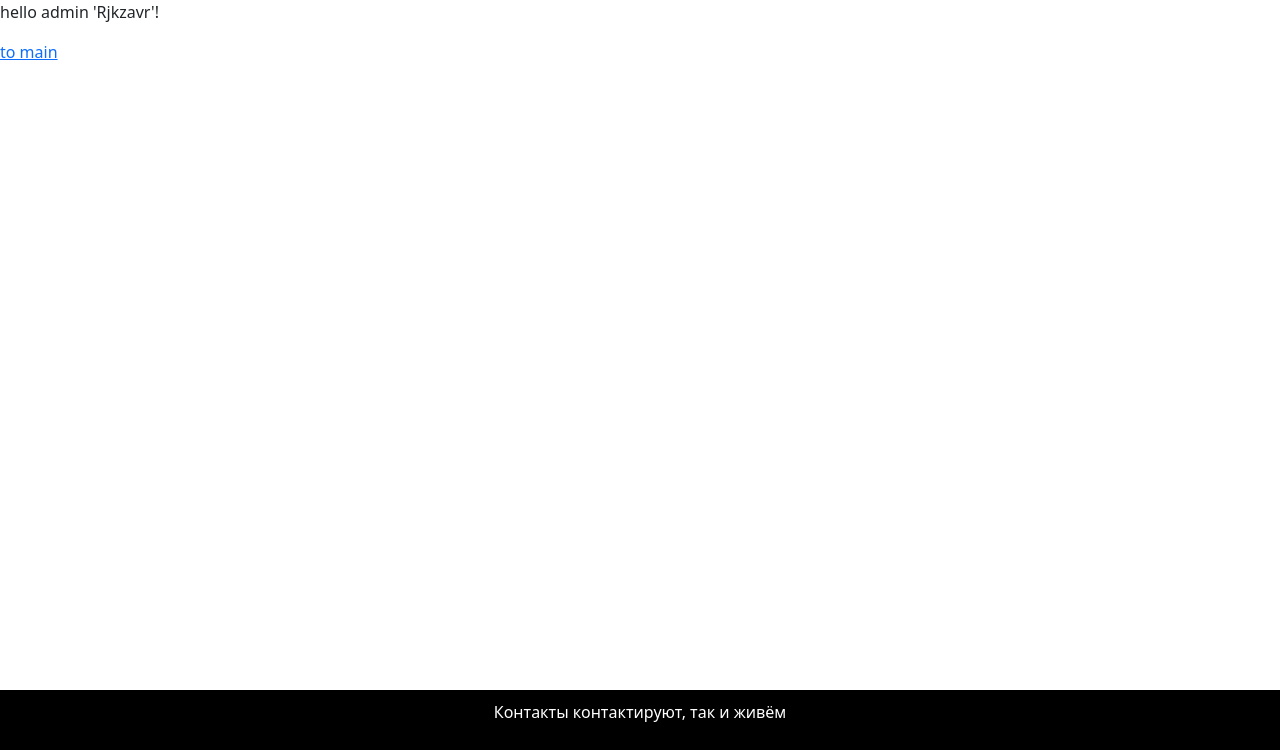
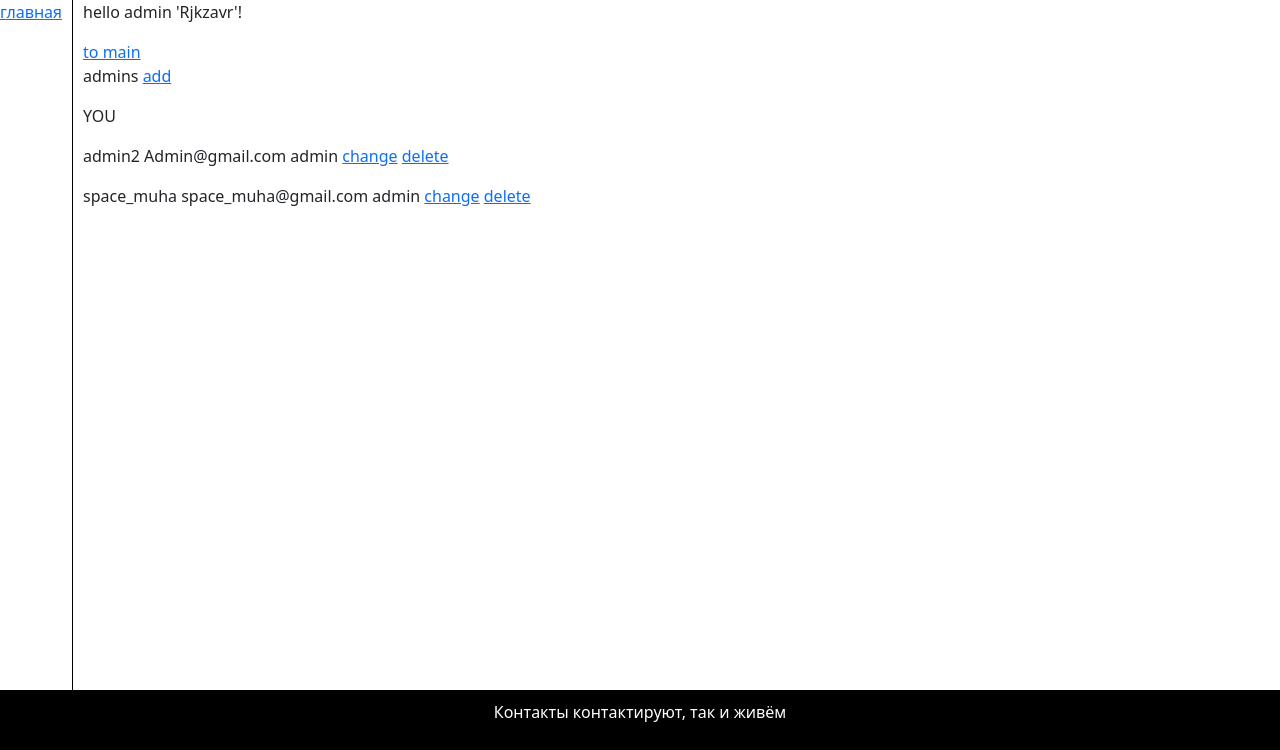
Before and after one commit to N1k0lay78/ShopExample, a Flask app: page /admin/ in a window 1280 px wide. Shown: the part 50-800 px from the top of the page. Run offline with Flask 2, Linux system fonts and the light colour scheme; a user stored in the database is signed in; data comes from the database, SQL or seed files in the repository; both versions use the stored data as it was after the commit; some libraries are stand-ins or nearby versions.

Commit message:
сделал добавление/удаление/редактирование админа
вынес проверку пароля в отдельную функцию
сделал небольшой ренейминг названия типов ссылок
функция регистрации используется при создании и админа и пользователя (передаётся параметр доступа)
небольшой редизайн админской панели

```diff
--- a/main.py
+++ b/main.py
@@ -17,21 +17,37 @@ data = {
         ['/', 'главная'],
         ['/item/1', 'товар номер 1'],
     ],
-    "logined_links": [
+    "authorized_links": [
         ['/logout', 'разлогиниться'],
     ],
-    "unlogined_links": [
-        ['/login', 'зaлогиниться'],
+    "unauthorized_links": [
+        ['/login', 'зарегестрироваться'],
     ],
     "admin_links": [
         ['/admin', 'панель администратора'],
     ],
+    "admin_page": [
+        ['/admin', 'главная']
+    ],
 }
+
+
+def check_passwords(password_1, password_2):
+    error = ""
+    if len(password_1) < 8:
+        error = "Длинна пароля менее 8 символов"
+    elif password_1.isdigit():
+        error = "В пароле нет буквы"
+    elif password_1.isalpha():
+        error = "В пароле нет цифры"
+    elif password_1 != password_2:
+        error = "Пароли не совпадают"
+    return error
 
 
 def render_page(page: str, title, **kwargs):
     return render_template(page, title=title, data=data,
-                           is_logined=not current_user.is_anonymous,
+                           authorized=not current_user.is_anonymous,
                            is_admin=not current_user.is_anonymous and current_user.access > 0,
                            **kwargs)
 
@@ -70,25 +86,20 @@ def login_page():
     return render_page('users/login.html', 'Логин', form=form, error=error)
 
 
-def register(register_form):
+def register(register_form, access):
     error = ""
     session = db_session.create_session()
     if session.query(User).filter(User.email == register_form.email.data).first():
         error = "Эта почта уже использовалась"
     elif session.query(User).filter(User.nickname == register_form.name.data).first():
         error = "Уже есть пользователь с таким именем"
-    elif register_form.first_password.data != register_form.repeat_password.data:
-        error = "Пароли не совпадают"
-    elif len(register_form.first_password.data) < 8:
-        error = "Длинна пароля менее 8 символов"
-    elif register_form.first_password.data.isdigit():
-        error = "В пароле нет буквы"
-    elif register_form.first_password.data.isalpha():
-        error = "В пароле нет цифры"
+    elif check_passwords(register_form.first_password.data, register_form.repeat_password.data):
+        error = check_passwords(register_form.first_password.data, register_form.repeat_password.data)
     else:
         new_user = User()
         new_user.nickname = register_form.name.data
         new_user.email = register_form.email.data
+        new_user.access = access
         new_user.set_password(register_form.first_password.data)
         session.add(new_user)
         session.commit()
@@ -101,7 +112,7 @@ def register_page():
     form = UserForm()
     error = ""
     if request.method == 'POST':
-        error = register(form)
+        error = register(form, 0)
         if error == "":
             return redirect('/login')
     return render_page('users/register.html', 'Регистрация', form=form, error=error)
@@ -114,13 +125,115 @@ def logout_page():
     return redirect("/")
 
 
+# admins page
+def upward_admin(current_admin, id_admin):
+    session = db_session.create_session()
+    searched_admin = session.query(User).filter(User.id == id_admin).first()
+    session.close()
+    return current_admin.access > searched_admin.access
+
+
+def get_admin(id_admin):
+    session = db_session.create_session()
+    searched_admin = session.query(User).filter(User.id == id_admin).first()
+    session.close()
+    return searched_admin
+
+
+def admin():
+    session = db_session.create_session()
+    admins = session.query(User).filter(User.access > 0).all()
+    session.close()
+    return admins
+
+
 @app.route('/admin/')
 @login_required
 def admin_page():
-    if current_user.access > 0:
-        return render_page('admin/main.html', 'Панель администратора', admin=current_user)
+    if current_user.access < 1:
+        return redirect('/login')
+    admins = admin()
+    return render_page('admin/main.html', 'Панель администратора', current_admin=current_user, admins=admins)
+
+
+@app.route('/admin/admin/register/', methods=['GET', 'POST'])
+def admin_register_page():
+    form = UserForm()
+    error = ""
+    if request.method == 'POST':
+        error = register(form, 1)
+        if error == "":
+            return redirect('/admin')
+    return render_page('users/register.html', 'Регистрация', form=form, error=error)
+
+
+def admin_change(id_admin, change_admin_from):
+    error = ""
+    session = db_session.create_session()
+    searched_admin = session.query(User).filter(User.id == id_admin).first()
+    if (session.query(User).filter(User.email == change_admin_from.email.data).first() and
+            change_admin_from.email.data != searched_admin.email):
+        error = "Эта почта уже использовалась"
+    elif (session.query(User).filter(User.nickname == change_admin_from.name.data).first() and
+          change_admin_from.name.data != searched_admin.nickname):
+        error = "Уже есть пользователь с таким именем"
+    elif (check_passwords(change_admin_from.first_password.data, change_admin_from.repeat_password.data) and
+          change_admin_from.first_password.data != ""):
+        error = check_passwords(change_admin_from.first_password.data, change_admin_from.repeat_password.data)
     else:
+        searched_admin.nickname = change_admin_from.name.data
+        searched_admin.email = change_admin_from.email.data
+        if change_admin_from.first_password.data != "":
+            searched_admin.set_password(change_admin_from.first_password.data)
+        session.commit()
+    session.close()
+    return error
+
+
+@app.route('/admin/admin/change/<int:id_admin>', methods=['GET', 'POST'])
+@login_required
+def admin_change_page(id_admin):
+    if current_user.access < 1:
         return redirect('/login')
+    if not upward_admin(current_user, id_admin):
+        return redirect('/admin')
+    form = ChangeAminForm()
+    error = ""
+    if request.method == 'POST':
+        if form.submit.data:
+            error = admin_change(id_admin, form)
+            if error == "":
+                return redirect('/admin')
+        else:
+            return redirect('/admin')
+    else:
+        searched_admin = get_admin(id_admin)
+        form.name.data = searched_admin.nickname
+        form.email.data = searched_admin.email
+    return render_page('admin/admin/change.html', 'Изменить админа', form=form, admin=get_admin(id_admin), error=error)
+
+
+def admin_delete(id_admin):
+    session = db_session.create_session()
+    searched_admin = session.query(User).filter(User.id == id_admin).first()
+    session.delete(searched_admin)
+    session.commit()
+    session.close()
+
+
+@app.route('/admin/admin/delete/<int:id_admin>', methods=['GET', 'POST'])
+@login_required
+def admin_delete_page(id_admin):
+    if current_user.access < 1:
+        return redirect('/login')
+    if not upward_admin(current_user, id_admin):
+        return redirect('/admin')
+    form = YesNoFrom()
+    if request.method == 'POST':
+        if form.submit.data:
+            admin_delete(id_admin)
+        return redirect('/admin')
+    return render_page('admin/admin/delete.html', 'Удалить админа', form=form, admin=get_admin(id_admin))
 
 
 @app.route('/')
--- /dev/null
+++ b/static/css/admin-base.css
@@ -0,0 +1,13 @@
+.admin-panel {
+    display: flex;
+    min-height: 100%;
+}
+
+.admin-navigation {
+    padding-right: 10px;
+    border-right: 1px solid black;
+}
+
+.admin-content {
+    padding-left: 10px;
+}
--- a/static/css/base.css
+++ b/static/css/base.css
@@ -23,6 +23,7 @@ header {
 }
 
 main {
+    display: flex;
     flex: 1 1;
 }
 
--- /dev/null
+++ b/templates/admin/base.html
@@ -0,0 +1,19 @@
+{% extends 'base.html' %}
+
+{% block base_links %}
+<link href="/static/css/admin-base.css" rel="stylesheet">
+{% endblock %}
+
+{% block main %}
+<div class="admin-panel">
+    <div class="admin-navigation">
+        {% for admin_page in data['admin_page'] %}
+        <a href="{{admin_page[0]}}">{{admin_page[1]}}</a>
+        {% endfor %}
+    </div>
+    <div class="admin-content">
+        {% block content %}
+        {% endblock %}
+    </div>
+</div>
+{% endblock %}
--- a/templates/admin/main.html
+++ b/templates/admin/main.html
@@ -1,10 +1,14 @@
-{% extends 'base.html' %}
+{% extends 'admin/base.html' %}
 
-{% block links %}
-<link href="/static/css/main-page.css" rel="stylesheet">
+{% block content %}
+<p>hello admin '{{current_admin.nickname}}'!</p>
+<a href="/">to main</a>
+<p>admins <a href="/admin/admin/register/">add</a></p>
+{% for admin in admins %}
+    {% if current_admin == admin %}
+    <p>YOU</p>
+    {% else %}
+<p>{{admin.nickname}} {{admin.email}} {% if admin.access == 1 %} admin {% if current_admin.access > admin.access%}<a href="/admin/admin/change/{{admin.id}}">change</a> <a href="/admin/admin/delete/{{admin.id}}">delete</a>{% endif %}{% else %} owner {% endif %}</p>
+    {% endif %}
+{% endfor %}
 {% endblock %}
-
-{% block main %}
-<p>hello admin '{{admin.nickname}}'!</p>
-<a href="/">to main</a>
-{% endblock %}
--- a/templates/base.html
+++ b/templates/base.html
@@ -7,6 +7,8 @@
     <title>{{title}}</title>
     <link href="/static/css/bootstrap.min.css" rel="stylesheet">
     <link href="/static/css/base.css" rel="stylesheet">
+    {% block base_links %}
+    {% endblock %}
     {% block links %}
     {% endblock %}
 </head>
@@ -16,12 +18,12 @@
         {% for page in data['pages_links'] %}
         <a href="{{page[0]}}">{{page[1]}}</a>
         {% endfor %}
-        {% if is_logined %}
-        {% for page in data['logined_links'] %}
+        {% if authorized %}
+        {% for page in data['authorized_links'] %}
         <a href="{{page[0]}}">{{page[1]}}</a>
         {% endfor %}
         {% else %}
-        {% for page in data['unlogined_links'] %}
+        {% for page in data['unauthorized_links'] %}
         <a href="{{page[0]}}">{{page[1]}}</a>
         {% endfor %}
         {% endif %}
```
Also changed, not shown: data/form.py (+25 -4 lines), templates/admin/admin/change.html (added, +47 -0 lines), templates/admin/admin/delete.html (added, +10 -0 lines), data/user.py (line endings or trailing spaces), db/my.sqlite.
